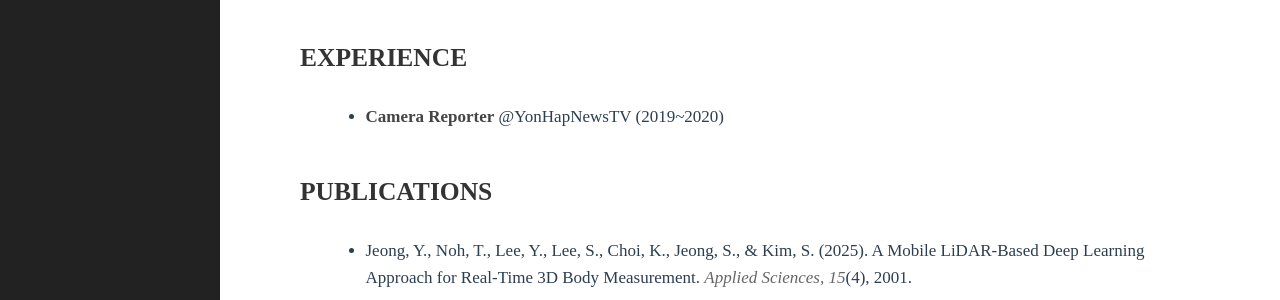
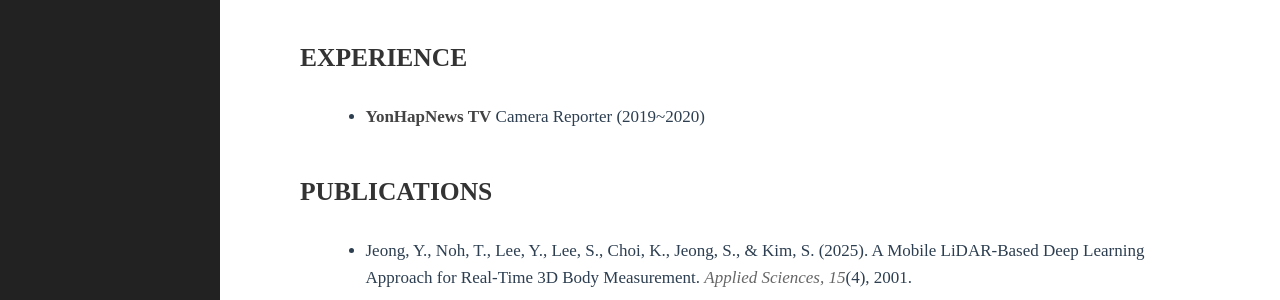
Before and after one commit to cgi2148/cgi2148.github.io, a Jekyll site: the page built from index.md, in a window 1280 px wide. Shown: the part 848-1148 px from the top of the page. Built offline with Jekyll 4.4.1, drawn with Linux system fonts in a browser that asks for light colours; some web fonts are replaced.

Commit message:
Update index.md

```diff
--- a/index.md
+++ b/index.md
@@ -30,7 +30,8 @@ permalink: /
 
 ## EXPERIENCE
 
-- **Camera Reporter** @YonHapNewsTV (2019~2020)
+- **YonHapNews TV**
+  Camera Reporter (2019~2020)
 
 ## PUBLICATIONS
 
```
